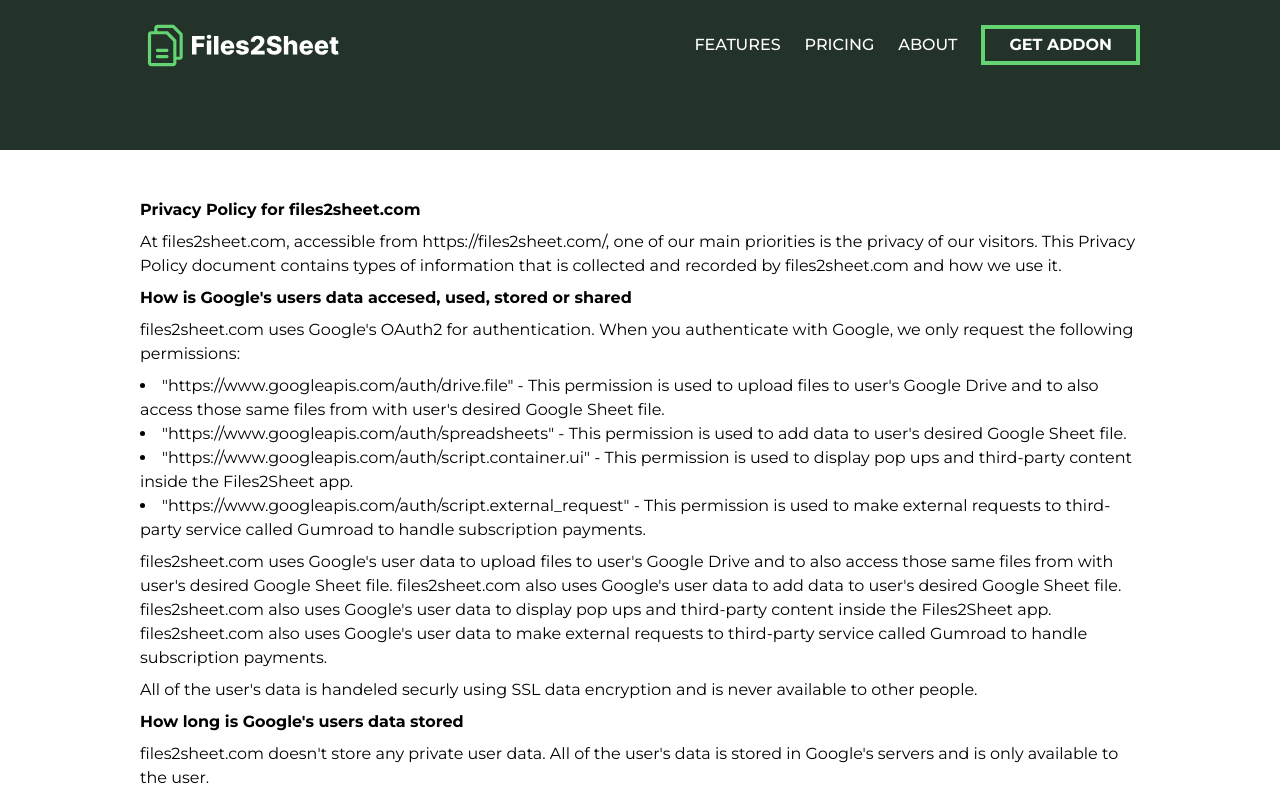
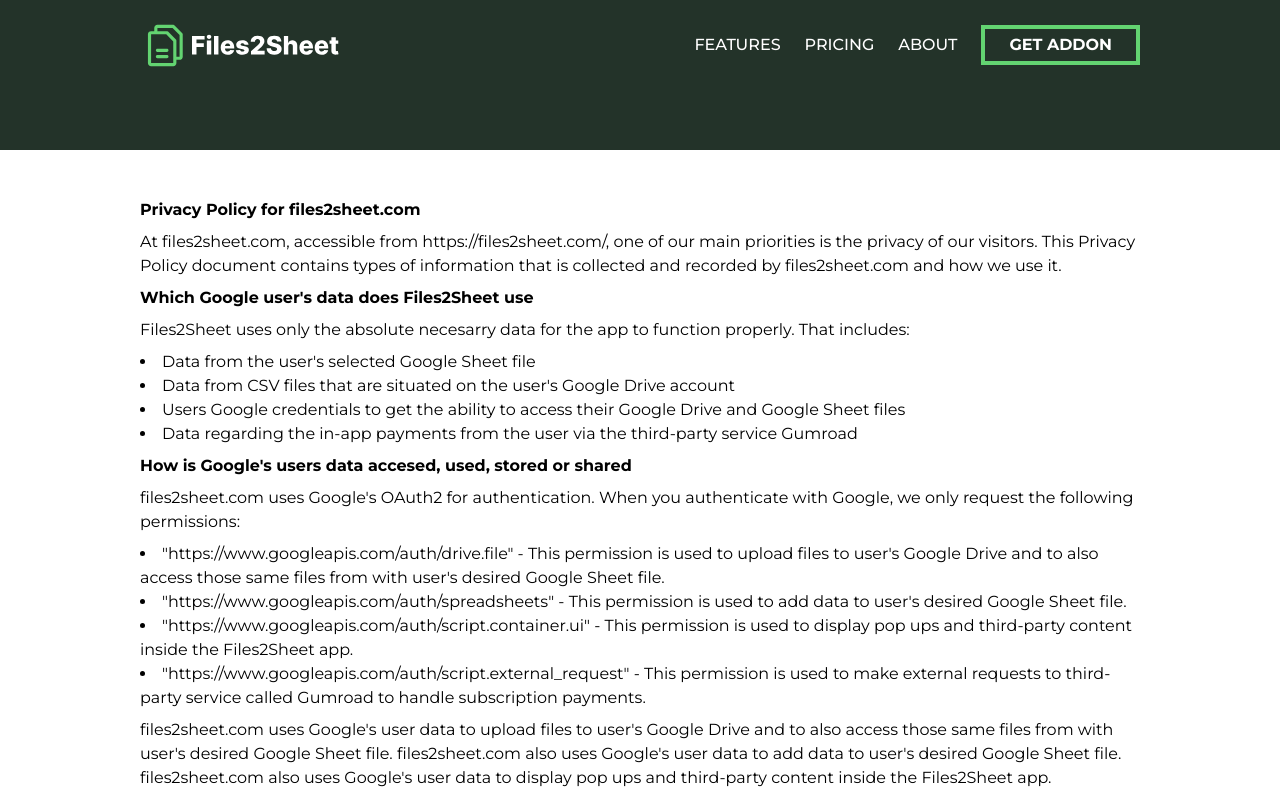
Before and after one commit to JureRelja/files2sheet, a Next.js app: page /privacy-policy in a window 1280 px wide. Shown: the top 793 px of the page. Built offline with nearby package versions, Linux system fonts and the light colour scheme.

Commit message:
privacy update

```diff
--- a/app/privacy-policy/page.tsx
+++ b/app/privacy-policy/page.tsx
@@ -20,6 +20,29 @@
           Policy document contains types of information that is collected and
           recorded by files2sheet.com and how we use it.
         </p>
+
+        <h2>
+          <strong>Which Google user's data does Files2Sheet use</strong>
+        </h2>
+        <p>
+          Files2Sheet uses only the absolute necesarry data for the app to
+          function properly. That includes:
+        </p>
+        <ul className="list-disc list-inside">
+          <li>Data from the user's selected Google Sheet file</li>
+          <li>
+            Data from CSV files that are situated on the user's Google Drive
+            account
+          </li>
+          <li>
+            Users Google credentials to get the ability to access their Google
+            Drive and Google Sheet files
+          </li>
+          <li>
+            Data regarding the in-app payments from the user via the third-party
+            service Gumroad
+          </li>
+        </ul>
 
         <h2>
           <strong>
```
